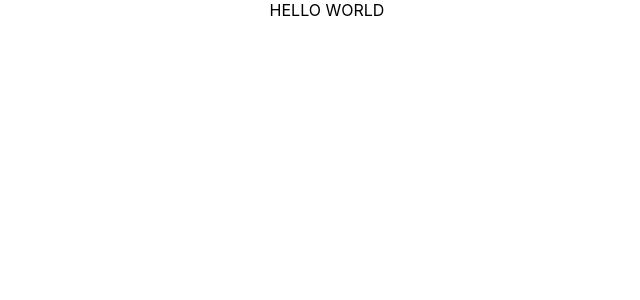
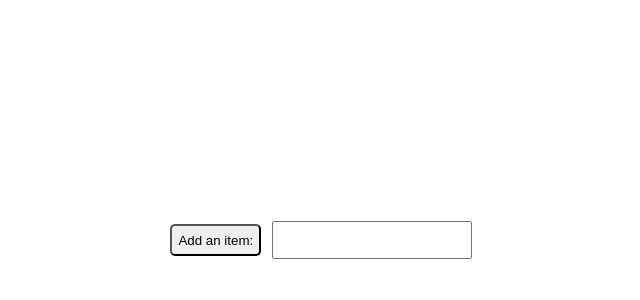
Before and after one commit to akhmed0606/-assembly_line-, a React (Create React App) app: page / in a window 1280 px wide. Shown: the top 300 px of the page, without its empty margins (313-953 px from the left). Built offline with nearby package versions, Linux system fonts and the light colour scheme.

Commit message:
create input for task and button,add basic styles

```diff
--- a/src/App.css
+++ b/src/App.css
@@ -1,38 +1,16 @@
 .App {
-  text-align: center;
+  min-height: 60vh;
+  display: flex;
+  justify-content: center;
+  align-items: center;
 }
 
-.App-logo {
-  height: 40vmin;
-  pointer-events: none;
+#taskInput {
+   height: 2rem;
+   width: 12rem;
+   margin: 0.7rem;
 }
-
-@media (prefers-reduced-motion: no-preference) {
-  .App-logo {
-    animation: App-logo-spin infinite 20s linear;
-  }
+.btnAdd {
+  height: 2rem;
+  border-radius: 5px;
 }
-
-.App-header {
-  background-color: #282c34;
-  min-height: 100vh;
-  display: flex;
-  flex-direction: column;
-  align-items: center;
-  justify-content: center;
-  font-size: calc(10px + 2vmin);
-  color: white;
-}
-
-.App-link {
-  color: #61dafb;
-}
-
-@keyframes App-logo-spin {
-  from {
-    transform: rotate(0deg);
-  }
-  to {
-    transform: rotate(360deg);
-  }
-}
--- a/src/App.tsx
+++ b/src/App.tsx
@@ -1,10 +1,11 @@
-
+import { useState } from 'react'
 import './App.css';
 
 function App() {
   return (
     <div className="App">
-      HELLO WORLD
+      <button className='btnAdd'>Add an item:</button>
+     <input type='text' id='taskInput'/>
     </div>
   );
 }
```
